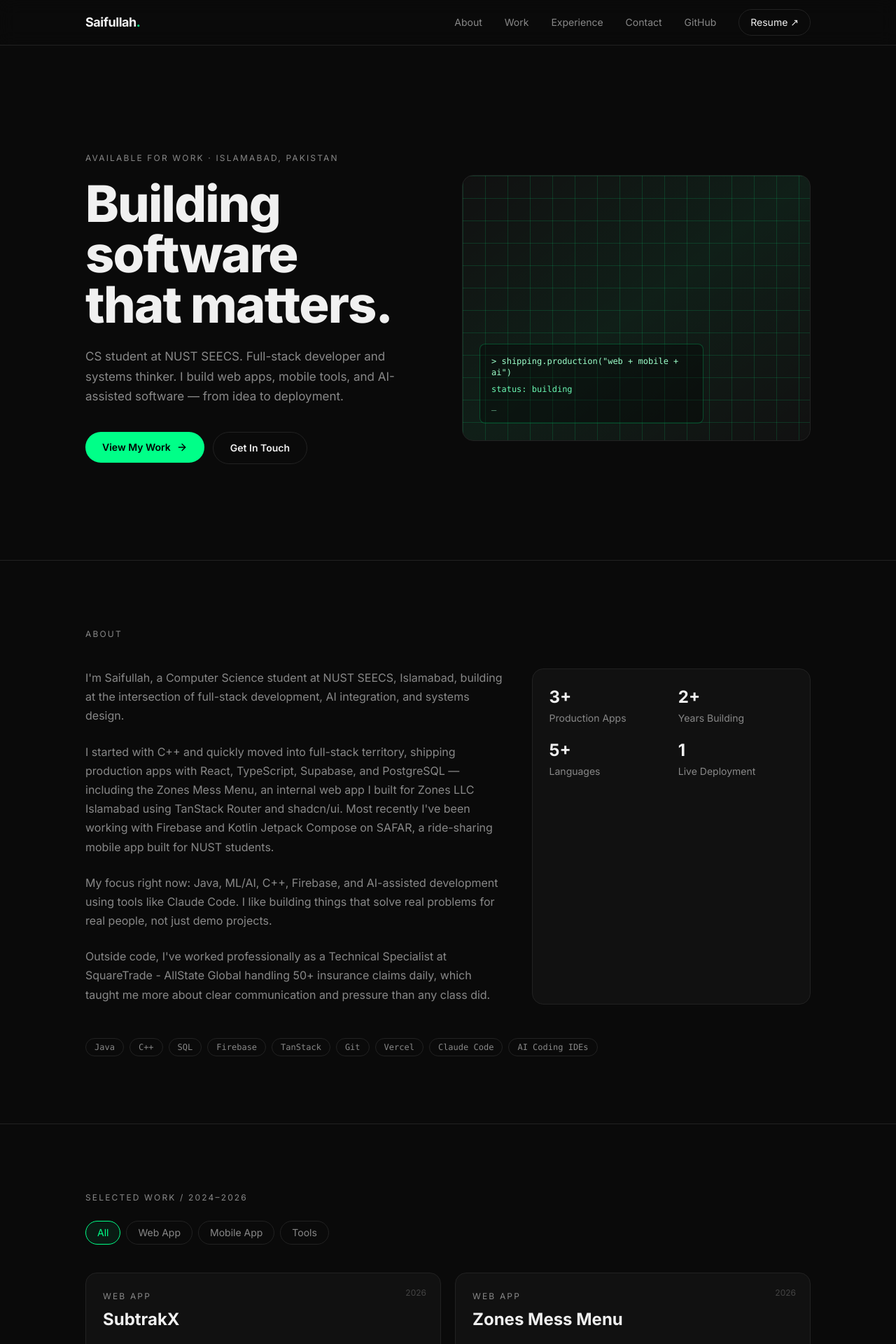
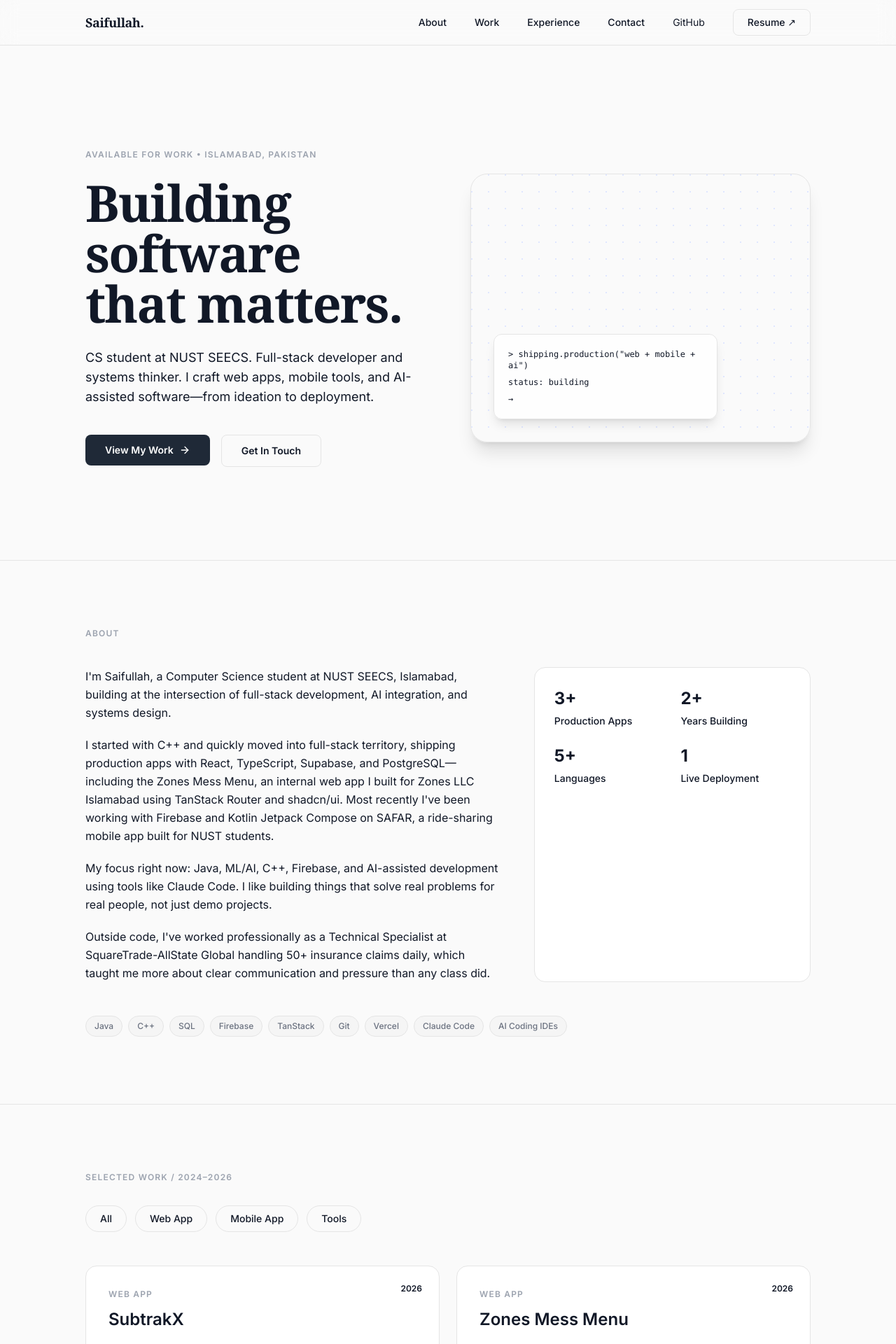
Before and after one commit to sa1ffffff/saif_portfolio, a Next.js app: page / in a window 1280 px wide. Shown: the top 1920 px of the page at 70% size. Built offline with nearby package versions, Linux system fonts and the light colour scheme.

Commit message:
feat: update global styles and add Playfair Display font
Co-authored-by: Saifullah Waseem <223166014+sa1ffffff@users.noreply.github.com>

```diff
--- a/app/globals.css
+++ b/app/globals.css
@@ -2,16 +2,18 @@
 @tailwind components;
 @tailwind utilities;
 
+@layer base {
   :root {
-  --background: #0a0a0a;
-  --surface: #111111;
-  --surface-elevated: #1a1a1a;
-  --border: #222222;
-  --accent: #00ff88;
-  --accent-secondary: #00ccff;
-  --text-primary: #f0f0f0;
-  --text-secondary: #888888;
-  --text-muted: #444444;
+    --background: #fafafa;
+    --surface: #ffffff;
+    --surface-secondary: #f5f5f5;
+    --border: #e5e5e5;
+    --accent: #1f2937;
+    --accent-soft: #e0e7ff;
+    --accent-light: #4f46e5;
+    --text-primary: #111827;
+    --text-secondary: #6b7280;
+    --text-muted: #9ca3af;
   }
 
   * {
@@ -20,6 +22,7 @@
 
   html {
     scroll-behavior: smooth;
+    background: var(--background);
   }
 
   body {
@@ -27,51 +30,55 @@ body {
     color: var(--text-primary);
     font-feature-settings: "rlig" 1, "calt" 1;
   }
-
-.skip-link {
-  position: absolute;
-  left: 1rem;
-  top: -3rem;
-  z-index: 100;
-  border: 1px solid var(--accent);
-  border-radius: 9999px;
-  background: var(--surface);
-  color: var(--text-primary);
-  padding: 0.5rem 0.875rem;
-  font-size: 0.875rem;
-  transition: top 0.2s ease;
 }
 
-.skip-link:focus {
-  top: 1rem;
-  outline: none;
+@layer components {
+  .skip-link {
+    @apply absolute left-4 -top-12 z-50 rounded-full border px-3.5 py-2 text-xs font-medium transition-all focus:top-4 focus:outline-none;
+    border-color: var(--accent);
+    background-color: var(--surface);
+    color: var(--text-primary);
   }
 
   .section-label {
-  @apply text-[12px] uppercase tracking-[0.18em] text-textSecondary;
+    @apply text-xs uppercase tracking-widest font-semibold;
+    color: var(--text-muted);
   }
 
   .tag-pill {
-  @apply rounded-full border border-border px-3 py-1 text-xs font-mono text-textSecondary;
+    @apply rounded-full border px-3 py-1.5 text-xs font-medium transition-colors;
+    border-color: var(--border);
+    background-color: var(--surface-secondary);
+    color: var(--text-secondary);
+  }
+
+  .tag-pill:hover {
+    border-color: var(--accent-light);
+    color: var(--accent-light);
   }
 
   .link-underline {
-  position: relative;
+    @apply relative;
   }
 
   .link-underline::after {
     content: "";
-  position: absolute;
-  left: 0;
-  bottom: -4px;
-  width: 100%;
-  height: 1px;
-  background: var(--accent);
-  transform: scaleX(0);
-  transform-origin: left;
-  transition: transform 0.3s ease;
+    @apply absolute left-0 bottom-0 w-full h-px scale-x-0 origin-left transition-transform duration-300;
+    background-color: var(--accent);
   }
 
   .link-underline:hover::after {
-  transform: scaleX(1);
+    @apply scale-x-100;
   }
+
+  .card-base {
+    @apply rounded-2xl border transition-all;
+    border-color: var(--border);
+    background-color: var(--surface);
+  }
+
+  .card-hover:hover {
+    border-color: var(--accent-light);
+    box-shadow: 0 20px 25px -5px rgba(79, 70, 229, 0.1);
+  }
+}
--- a/app/layout.tsx
+++ b/app/layout.tsx
@@ -1,9 +1,10 @@
 import type { Metadata, Viewport } from "next";
-import { Inter } from "next/font/google";
+import { Inter, Playfair_Display } from "next/font/google";
 import { Analytics } from "@vercel/analytics/next";
 import "./globals.css";
 
 const inter = Inter({ subsets: ["latin"], display: "swap" });
+const playfair = Playfair_Display({ subsets: ["latin"], display: "swap", weight: ["600", "700"] });
 
 export const metadata: Metadata = {
   metadataBase: new URL("https://saifullahwaseem.dev"),
@@ -59,14 +60,14 @@ export const metadata: Metadata = {
 };
 
 export const viewport: Viewport = {
-  themeColor: "#0a0a0a",
-  colorScheme: "dark"
+  themeColor: "#fafafa",
+  colorScheme: "light"
 };
 
 export default function RootLayout({ children }: Readonly<{ children: React.ReactNode }>) {
   return (
-    <html lang="en">
-      <body className={`${inter.className} antialiased`}>
+    <html lang="en" className="bg-background">
+      <body className={`${inter.className} antialiased`} style={{ "--font-serif": playfair.style.fontFamily } as React.CSSProperties}>
         <a href="#main-content" className="skip-link">
           Skip to content
         </a>
--- a/components/About.tsx
+++ b/components/About.tsx
@@ -26,15 +26,15 @@ export default function About() {
         >
           <p className="section-label">About</p>
 
-          <div className="grid gap-10 lg:grid-cols-[1.2fr_0.8fr]">
-            <div className="space-y-6 text-[16px] leading-[1.7] text-textSecondary">
+          <div className="grid gap-12 lg:grid-cols-[1.2fr_0.8fr]">
+            <div className="space-y-5 text-[16px] leading-relaxed text-text-secondary">
               <p>
                 I&apos;m Saifullah, a Computer Science student at NUST SEECS, Islamabad, building at the intersection
                 of full-stack development, AI integration, and systems design.
               </p>
               <p>
                 I started with C++ and quickly moved into full-stack territory, shipping production apps with React,
-                TypeScript, Supabase, and PostgreSQL — including the Zones Mess Menu, an internal web app I built for
+                TypeScript, Supabase, and PostgreSQL—including the Zones Mess Menu, an internal web app I built for
                 Zones LLC Islamabad using TanStack Router and shadcn/ui. Most recently I&apos;ve been working with
                 Firebase and Kotlin Jetpack Compose on SAFAR, a ride-sharing mobile app built for NUST students.
               </p>
@@ -43,21 +43,26 @@ export default function About() {
                 Code. I like building things that solve real problems for real people, not just demo projects.
               </p>
               <p>
-                Outside code, I&apos;ve worked professionally as a Technical Specialist at SquareTrade - AllState Global handling 50+
+                Outside code, I&apos;ve worked professionally as a Technical Specialist at SquareTrade-AllState Global handling 50+
                 insurance claims daily, which taught me more about clear communication and pressure than any class did.
               </p>
             </div>
 
-            <div className="rounded-2xl border border-border bg-surface p-6">
-              <div className="grid grid-cols-2 gap-5">
+            <motion.div
+              initial={{ opacity: 0, scale: 0.95 }}
+              animate={isInView ? { opacity: 1, scale: 1 } : {}}
+              transition={{ delay: 0.2, duration: 0.5 }}
+              className="card-base p-7"
+            >
+              <div className="grid grid-cols-2 gap-6">
                 {stats.map((item) => (
                   <div key={item.label}>
-                    <p className="text-2xl font-bold text-textPrimary">{item.value}</p>
-                    <p className="mt-1 text-sm text-textSecondary">{item.label}</p>
+                    <p className="text-2xl font-bold text-accent-light">{item.value}</p>
+                    <p className="mt-1.5 text-sm font-medium text-text-secondary">{item.label}</p>
                   </div>
                 ))}
               </div>
-            </div>
+            </motion.div>
           </div>
 
           <div className="flex flex-wrap gap-2 pt-2">
--- a/components/Hero.tsx
+++ b/components/Hero.tsx
@@ -6,7 +6,7 @@ import { ArrowRight } from "lucide-react";
 export default function Hero() {
   return (
     <section id="hero" className="mx-auto flex min-h-screen w-full max-w-content items-center px-5 pt-20 md:px-8">
-      <div className="grid w-full items-center gap-10 md:grid-cols-2">
+      <div className="grid w-full items-center gap-12 md:grid-cols-2 lg:gap-16">
         <motion.div
           initial={{ opacity: 0, y: 24 }}
           whileInView={{ opacity: 1, y: 0 }}
@@ -14,26 +14,26 @@ export default function Hero() {
           transition={{ duration: 0.6 }}
           className="text-center md:text-left"
         >
-          <p className="section-label mb-5">Available for work · Islamabad, Pakistan</p>
-          <h1 className="text-5xl font-extrabold leading-[1.05] tracking-tight text-textPrimary sm:text-6xl lg:text-7xl">
+          <p className="section-label mb-6">Available for work • Islamabad, Pakistan</p>
+          <h1 className="text-5xl font-bold leading-[1.08] tracking-tight text-text-primary sm:text-6xl lg:text-7xl font-serif">
             Building software
             <br />
             that matters.
           </h1>
-          <p className="mt-6 max-w-xl text-base leading-[1.7] text-textSecondary md:text-[17px]">
-            CS student at NUST SEECS. Full-stack developer and systems thinker. I build web apps, mobile tools, and
-            AI-assisted software — from idea to deployment.
+          <p className="mt-7 max-w-lg text-base leading-relaxed text-text-secondary md:text-lg">
+            CS student at NUST SEECS. Full-stack developer and systems thinker. I craft web apps, mobile tools, and
+            AI-assisted software—from ideation to deployment.
           </p>
-          <div className="mt-9 flex flex-col items-center gap-3 sm:flex-row md:items-start">
+          <div className="mt-10 flex flex-col items-center gap-4 sm:flex-row md:items-start">
             <a
               href="#work"
-              className="inline-flex items-center gap-2 rounded-full bg-accent px-6 py-3 text-sm font-semibold text-black transition hover:scale-[1.02]"
+              className="inline-flex items-center gap-2 rounded-lg bg-accent px-7 py-3 text-sm font-semibold text-white transition hover:bg-opacity-90 hover:shadow-lg shadow-accent/20"
             >
               View My Work <ArrowRight size={16} />
             </a>
             <a
               href="#contact"
-              className="inline-flex items-center rounded-full border border-border px-6 py-3 text-sm font-semibold text-textPrimary transition hover:border-accent hover:text-accent"
+              className="inline-flex items-center rounded-lg border border-accent-light/30 px-7 py-3 text-sm font-semibold text-text-primary transition hover:border-accent-light hover:bg-accent-soft"
             >
               Get In Touch
             </a>
@@ -44,14 +44,14 @@ export default function Hero() {
           whileInView={{ opacity: 1, scale: 1 }}
           viewport={{ once: true, amount: 0.4 }}
           transition={{ duration: 0.7 }}
-          className="relative hidden h-[380px] overflow-hidden rounded-2xl border border-border bg-surface md:block"
+          className="relative hidden h-96 overflow-hidden rounded-3xl border border-border bg-gradient-to-br from-accent-soft/40 to-transparent md:block shadow-xl"
         >
-          <div className="absolute inset-0 bg-[linear-gradient(to_right,#00ff8824_1px,transparent_1px),linear-gradient(to_bottom,#00ff8824_1px,transparent_1px)] bg-[size:32px_32px]" />
-          <div className="absolute inset-0 bg-gradient-to-br from-transparent via-[#00ff880f] to-transparent" />
-          <div className="absolute bottom-6 left-6 max-w-xs rounded-lg border border-[#00ff8840] bg-black/30 p-4 font-mono text-xs text-[#9cffca]">
-            <div>{`> shipping.production("web + mobile + ai")`}</div>
-            <div className="mt-2 text-[#6af7b2]">status: building</div>
-            <div className="mt-2 animate-pulse">_</div>
+          <div className="absolute inset-0 bg-[radial-gradient(circle_at_1px_1px,#e0e7ff_1px,transparent_1px)] bg-[size:24px_24px]" />
+          <div className="absolute inset-0 bg-gradient-to-tr from-accent-light/5 via-transparent to-transparent" />
+          <div className="absolute bottom-8 left-8 max-w-xs rounded-xl border border-accent-light/20 bg-white/80 backdrop-blur-sm p-5 font-mono text-xs text-text-primary shadow-lg">
+            <div className="text-accent-light">{`> shipping.production("web + mobile + ai")`}</div>
+            <div className="mt-2 text-text-secondary">status: building</div>
+            <div className="mt-2 inline-block animate-pulse">→</div>
           </div>
         </motion.div>
       </div>
--- a/components/Navbar.tsx
+++ b/components/Navbar.tsx
@@ -37,13 +37,13 @@ export default function Navbar() {
   }, []);
 
   return (
-    <header className="fixed inset-x-0 top-0 z-50 border-b border-border bg-background/85 backdrop-blur-md">
+    <header className="fixed inset-x-0 top-0 z-50 border-b border-border bg-background/95 backdrop-blur-md">
       <div className="mx-auto flex h-16 w-full max-w-content items-center justify-between px-5 md:px-8">
-        <Link href="#hero" className="text-lg font-bold tracking-tight">
-          Saifullah<span className="text-accent">.</span>
+        <Link href="#hero" className="text-lg font-semibold tracking-tight text-text-primary font-serif">
+          Saifullah<span className="text-accent-light">.</span>
         </Link>
 
-        <nav className="hidden items-center gap-8 md:flex">
+        <nav className="hidden items-center gap-10 md:flex">
           {navItems.map((item) =>
             item.external ? (
               <a
@@ -51,7 +51,7 @@ export default function Navbar() {
                 href={item.href}
                 target="_blank"
                 rel="noopener noreferrer"
-                className="link-underline text-sm text-textSecondary transition-colors hover:text-textPrimary"
+                className="link-underline text-sm text-text-secondary transition-colors hover:text-text-primary"
               >
                 {item.label}
               </a>
@@ -59,8 +59,8 @@ export default function Navbar() {
               <a
                 key={item.label}
                 href={item.href}
-                className={`link-underline text-sm transition-colors ${
-                  activeSection === item.section ? "text-accent" : "text-textSecondary hover:text-textPrimary"
+                className={`link-underline text-sm font-medium transition-colors ${
+                  activeSection === item.section ? "text-accent-light" : "text-text-secondary hover:text-text-primary"
                 }`}
               >
                 {item.label}
@@ -71,7 +71,7 @@ export default function Navbar() {
             href="/Saifullah_Waseem_Resume.pdf"
             target="_blank"
             rel="noopener noreferrer"
-            className="rounded-full border border-border px-4 py-2 text-sm text-textPrimary transition hover:border-accent hover:text-accent"
+            className="rounded-lg border border-accent-light/20 px-5 py-2 text-sm font-medium text-text-primary transition hover:border-accent-light hover:bg-accent-soft"
           >
             Resume ↗
           </a>
@@ -79,7 +79,7 @@ export default function Navbar() {
 
         <button
           aria-label="Toggle menu"
-          className="text-textPrimary md:hidden"
+          className="text-text-primary md:hidden"
           onClick={() => setIsOpen((prev) => !prev)}
         >
           {isOpen ? <X size={22} /> : <Menu size={22} />}
@@ -92,7 +92,7 @@ export default function Navbar() {
             initial={{ opacity: 0, y: -12 }}
             animate={{ opacity: 1, y: 0 }}
             exit={{ opacity: 0, y: -12 }}
-            className="border-t border-border bg-surface md:hidden"
+            className="border-t border-border bg-surface-secondary md:hidden"
           >
             <div className="mx-auto flex max-w-content flex-col px-5 py-4">
               {navItems.map((item) =>
@@ -102,7 +102,7 @@ export default function Navbar() {
                     href={item.href}
                     target="_blank"
                     rel="noopener noreferrer"
-                    className="py-2 text-textSecondary"
+                    className="py-2.5 text-text-secondary font-medium"
                     onClick={() => setIsOpen(false)}
                   >
                     {item.label}
@@ -111,7 +111,7 @@ export default function Navbar() {
                   <a
                     key={item.label}
                     href={item.href}
-                    className={`py-2 ${activeSection === item.section ? "text-accent" : "text-textSecondary"}`}
+                    className={`py-2.5 font-medium ${activeSection === item.section ? "text-accent-light" : "text-text-secondary"}`}
                     onClick={() => setIsOpen(false)}
                   >
                     {item.label}
@@ -122,7 +122,7 @@ export default function Navbar() {
                 href="/Saifullah_Waseem_Resume.pdf"
                 target="_blank"
                 rel="noopener noreferrer"
-                className="mt-2 py-2 text-textPrimary"
+                className="mt-3 py-2.5 text-text-primary font-medium"
                 onClick={() => setIsOpen(false)}
               >
                 Resume ↗
--- a/components/Work.tsx
+++ b/components/Work.tsx
@@ -27,15 +27,15 @@ export default function Work() {
         >
           <p className="section-label">SELECTED WORK / 2024–2026</p>
 
-          <div className="mt-6 flex flex-wrap gap-2">
+          <div className="mt-8 flex flex-wrap gap-3">
             {tabs.map((tab) => (
               <button
                 key={tab}
                 onClick={() => setActiveTab(tab)}
-                className={`rounded-full border px-4 py-1.5 text-sm transition ${
+                className={`rounded-full border px-5 py-2 text-sm font-medium transition ${
                   activeTab === tab
-                    ? "border-accent bg-[#00ff8812] text-accent"
-                    : "border-border text-textSecondary hover:border-accentSecondary hover:text-accentSecondary"
+                    ? "border-accent-light bg-accent-soft text-accent-light"
+                    : "border-border text-text-secondary hover:border-accent-light/50 hover:text-text-primary"
                 }`}
               >
                 {tab}
@@ -43,23 +43,23 @@ export default function Work() {
             ))}
           </div>
 
-          <div className="mt-10 grid gap-5 md:grid-cols-2">
+          <div className="mt-12 grid gap-6 md:grid-cols-2">
             {filtered.map((project, index) => (
               <motion.article
                 key={project.title}
                 initial={{ opacity: 0, y: 20 }}
                 animate={isInView ? { opacity: 1, y: 0 } : {}}
                 transition={{ delay: index * 0.06, duration: 0.45 }}
-                whileHover={{ scale: 1.02 }}
-                className="group relative flex h-full flex-col rounded-2xl border border-border bg-surface p-6 transition-colors hover:border-accent"
+                whileHover={{ scale: 1.01 }}
+                className="card-base card-hover group relative flex h-full flex-col p-8"
               >
-                <p className="absolute right-5 top-5 text-xs text-textMuted">{project.year}</p>
+                <p className="absolute right-6 top-6 text-xs font-semibold text-text-muted">{project.year}</p>
                 <p className="section-label">{project.type}</p>
-                <h3 className="mt-2 text-2xl font-bold">{project.title}</h3>
-                <p className="mt-4 text-sm leading-[1.75] text-textSecondary">{project.description}</p>
-                {project.highlight ? <p className="mt-4 text-sm text-accent">{project.highlight}</p> : null}
+                <h3 className="mt-3 text-2xl font-semibold text-text-primary">{project.title}</h3>
+                <p className="mt-4 text-base leading-relaxed text-text-secondary">{project.description}</p>
+                {project.highlight ? <p className="mt-4 text-sm font-medium text-accent-light">{project.highlight}</p> : null}
 
-                <div className="mt-5 flex flex-wrap gap-2">
+                <div className="mt-6 flex flex-wrap gap-2">
                   {project.stack.map((item) => (
                     <span key={item} className="tag-pill">
                       {item}
@@ -67,7 +67,7 @@ export default function Work() {
                   ))}
                 </div>
 
-                <div className="mt-6 flex flex-wrap gap-4">
+                <div className="mt-auto pt-6 flex flex-wrap gap-5">
                   {project.links.map((link) => (
                     <a
                       key={link.label}
@@ -75,13 +75,13 @@ export default function Work() {
                       target="_blank"
                       rel="noopener noreferrer"
                       aria-label={`${project.title} ${link.label}`}
-                      className="inline-flex items-center gap-1 text-sm text-accentSecondary transition hover:text-accent"
+                      className="inline-flex items-center gap-1.5 text-sm font-medium text-accent-light transition hover:text-accent"
                     >
                       {link.label} ↗
                     </a>
                   ))}
                 </div>
-                <ArrowUpRight className="absolute right-5 top-14 h-4 w-4 text-textMuted opacity-0 transition group-hover:opacity-100 group-hover:text-accent" />
+                <ArrowUpRight className="absolute right-6 top-16 h-5 w-5 text-text-muted/30 opacity-0 transition group-hover:opacity-100 group-hover:text-accent-light" />
               </motion.article>
             ))}
           </div>
```
Also changed, not shown: components/Contact.tsx (+8 -9 lines), components/Experience.tsx (+14 -8 lines), components/Footer.tsx (+9 -9 lines). Lines whose indentation alone changed are shown as unchanged.
